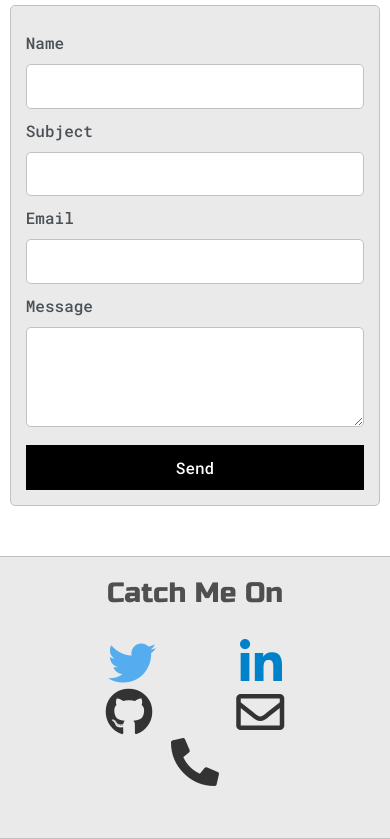
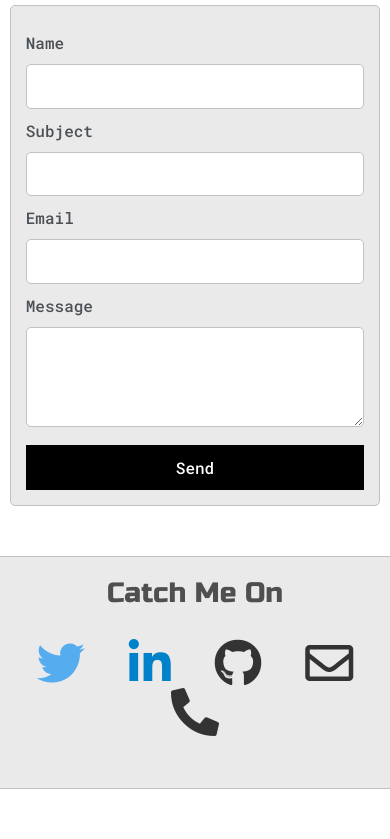
Before and after one commit to jamruthsai/jamruthsai, a plain HTML site: page index.html in a window 390 px wide. Shown: the part 2767-3606 px from the top of the page. After the commit the page ends 3556 px from the top, so only its background shows below. Drawn offline with nearby package versions, Linux system fonts and the light colour scheme.

Commit message:
Fixed Icons Responsiveness

```diff
--- a/css/default.css
+++ b/css/default.css
@@ -321,7 +321,8 @@ h6 {
   padding-bottom: 50px;
 }
 .icons-style {
-  margin: 40px;
+  margin: 20px;
+  gap: 40px;
 }
 @media screen and (max-width: 1200px) {
   .main-container {
```
Also changed, not shown: bucket-policy.txt (added).
